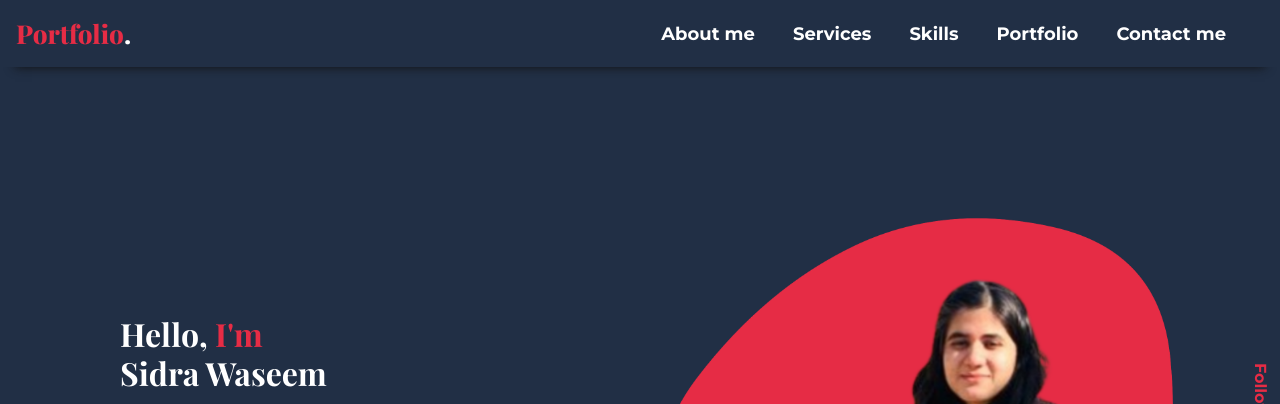
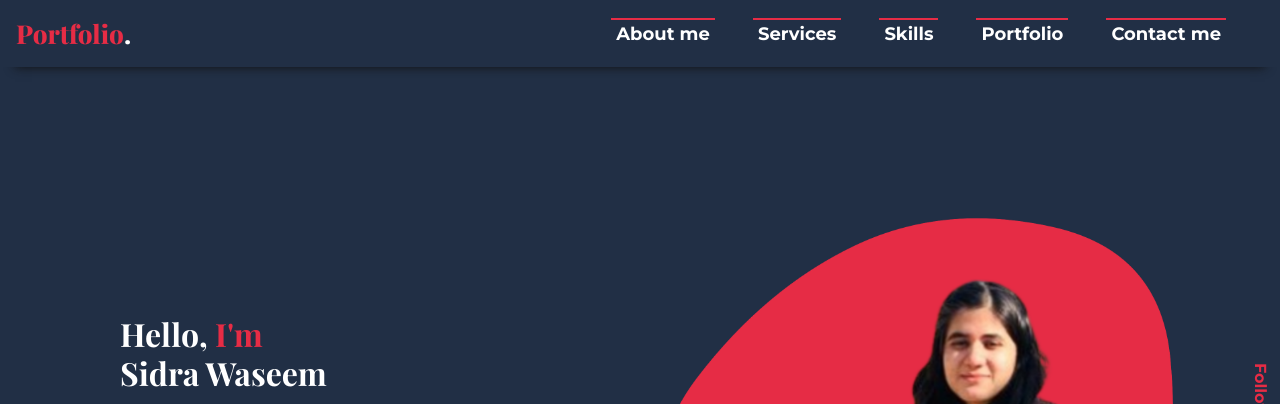
Before and after one commit to sidramwaseem/WE-Assignment, a plain HTML site: page index.html in a window 1280 px wide. Shown: the top 404 px of the page. Drawn offline with nearby package versions, Linux system fonts and the light colour scheme.

Commit message:
added nav animations

```diff
--- a/style.css
+++ b/style.css
@@ -58,10 +58,8 @@ body {
   font-family: "Montserrat", sans-serif;
   font-weight: 700;
   transition: 0.6s;
-}
-.Navbar__Link a:hover {
-  color: #e62c45;
-  border-bottom: 2px solid #e62c45;
+  position: relative;
+  padding: 5px;
 }
 
 .Navbar__Link-toggle {
@@ -547,3 +545,36 @@ body {
   display: inline-block;
   line-height: 1em;
 }
+
+.topLeftBorders a:before {
+  position: absolute;
+  top: 0px;
+  left: 0px;
+  width: 2px;
+  height: 0px;
+  background: #e62c45;
+  content: "";
+  opacity: 1;
+  transition: all 0.3s;
+}
+
+.topLeftBorders a:after {
+  position: absolute;
+  top: 0px;
+  left: 0px;
+  width: 100%;
+  height: 2px;
+  background: #e62c45;
+  content: "";
+  opacity: 1;
+  transition: all 0.3s;
+}
+
+.topLeftBorders a:hover:before {
+  height: 100%;
+}
+
+.topLeftBorders a:hover:after {
+  opacity: 0;
+  top: 100%;
+}
```
